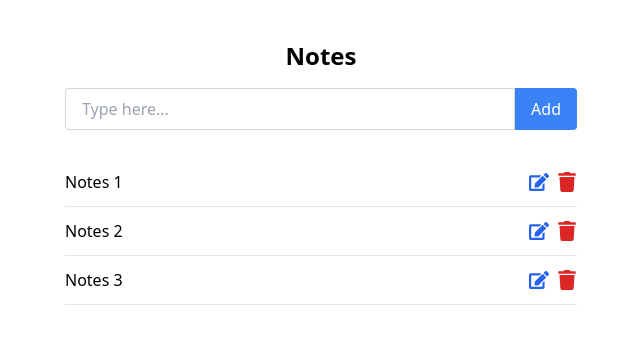
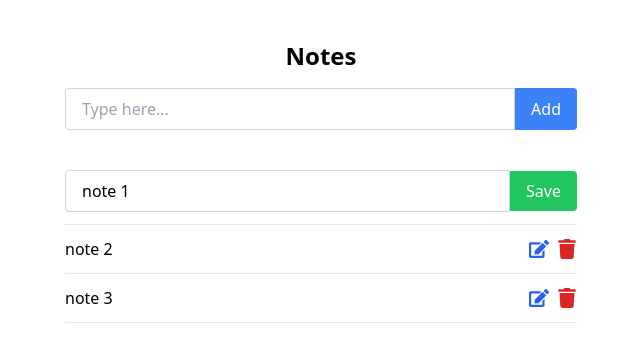
Before and after one commit to Mahradtangestani/riranotes-task, a Next.js app: page / in a window 1280 px wide. Both pictures are taken after a click on the icon 858 px from the left and 182 px from the top of the page. Shown: the top 362 px of the page, without its empty margins (319-959 px from the left). Built offline with nearby package versions, Linux system fonts and the light colour scheme.

Commit message:
EditTodo created

```diff
--- a/src/components/TodoApp.tsx
+++ b/src/components/TodoApp.tsx
@@ -13,19 +13,21 @@ const TodoApp = () => {
     const [animationParent] = useAutoAnimate()
 
     const [todos, setTodos] = useState([
-        { id: 1, text: "Notes 1" },
-        { id: 2, text: "Notes 2" },
-        { id: 3, text: "Notes 3" },
+        { id: 1, text: "note 1" },
+        { id: 2, text: "note 2" },
+        { id: 3, text: "note 3" },
     ])
 
-    const [inputText , setInputText] = useState('')
+    const [inputText, setInputText] = useState("")
+    const [editMode, setEditMode] = useState<number | null>(null)
+    const [editedText, setEditedText] = useState("")
 
 
     // Add Todo
-    function AddTodo(){
-        if(inputText.trim() !== ""){
-         const isExistingTodo = todos.some((todo)=> todo.text === inputText)
-         if(isExistingTodo){
+    function AddTodo() {
+        if (inputText.trim() !== "") {
+            const isExistingTodo = todos.some((todo) => todo.text === inputText)
+            if (isExistingTodo) {
 
                 // SweetAlert ***
                 swal({
@@ -40,40 +42,60 @@ const TodoApp = () => {
                 id: todos.length + 1,
                 text: inputText
             }
-         setTodos([...todos , newTodo])
+            setTodos([...todos, newTodo])
             setInputText("");
         }
     }
 
     // Delete Todo
-    function DeleteTodo(id:number){
-       const updateTodo = todos.filter(todo=>todo.id !== id)
+    function DeleteTodo(id: number) {
+        const updateTodo = todos.filter(todo => todo.id !== id)
         setTodos(updateTodo);
+    }
+
+
+    // Edit Todo
+    function EditTodo(id:number){
+        setEditMode(id)
+
+        const todoToEdit = todos.find(todo=>todo.id == id)
+        if(todoToEdit){
+            setEditedText(todoToEdit.text)
+        }
+    }
+
+    // Save Edited Todo
+    function SaveEditedTodo(){
+        const updatedTodos = todos.map(todo=> todo.id === editMode ? {...todo , text: editedText} : todo);
+        setTodos(updatedTodos)
+        swal({
+            title: "Update",
+            text: "Your input text has been successfully updated",
+            icon: "success",
+        });
+        setEditMode(null)
     }
 
     return (
         <div className="">
             <h2 className="text-2xl font-bold mb-4 text-center">Notes</h2>
             <div className="flex mb-0">
-                <input value={inputText} onChange={(e)=>setInputText(e.target.value)} type="text" placeholder="Type here..." className="w-full border border-gray-300 rounded-l px-4 py-2" />
+                <input value={inputText} onChange={(e) => setInputText(e.target.value)} type="text" placeholder="Type here..." className="w-full border border-gray-300 rounded-l px-4 py-2" />
                 <button type="submit" className="bg-blue-500 text-white px-4 py-2 rounded-r" onClick={AddTodo}>Add</button>
             </div>
             <ul className="mt-7" ref={animationParent}>
                 {todos.map(todo => (
                     <li key={todo.id} className="flex justify-between items-center border-b py-3">
-
-                        {/* <>
-                <input type="text" placeholder="Type here..." className="w-full border border-gray-300 rounded-l px-4 py-2"/>
-                <button className="bg-green-500 text-white px-4 py-2 rounded-r">Save</button>
-                </> */}
-                        <>
+                        {editMode === todo.id ? <>
+                            <input value={editedText} onChange={(e) => setEditedText(e.target.value)} type="text" placeholder="Type here..." className="w-full border border-gray-300 rounded-l px-4 py-2" />
+                            <button className="bg-green-500 text-white px-4 py-2 rounded-r" onClick={SaveEditedTodo}>Save</button>
+                        </> : <>
                             <span>{todo.text}</span>
                             <div className="flex gap-x-2">
-                                <FaEdit size={20} className="text-blue-600 cursor-pointer" />
-                                <FaTrash size={20} className="text-red-600 cursor-pointer" onClick={()=>DeleteTodo(todo.id)}/>
+                                <FaEdit size={20} className="text-blue-600 cursor-pointer" onClick={() => EditTodo(todo.id)}/>
+                                <FaTrash size={20} className="text-red-600 cursor-pointer" onClick={() => DeleteTodo(todo.id)} />
                             </div>
-                        </>
-
+                        </>}
                     </li>
                 ))}
 
```
Lines whose indentation alone changed are shown as unchanged.
